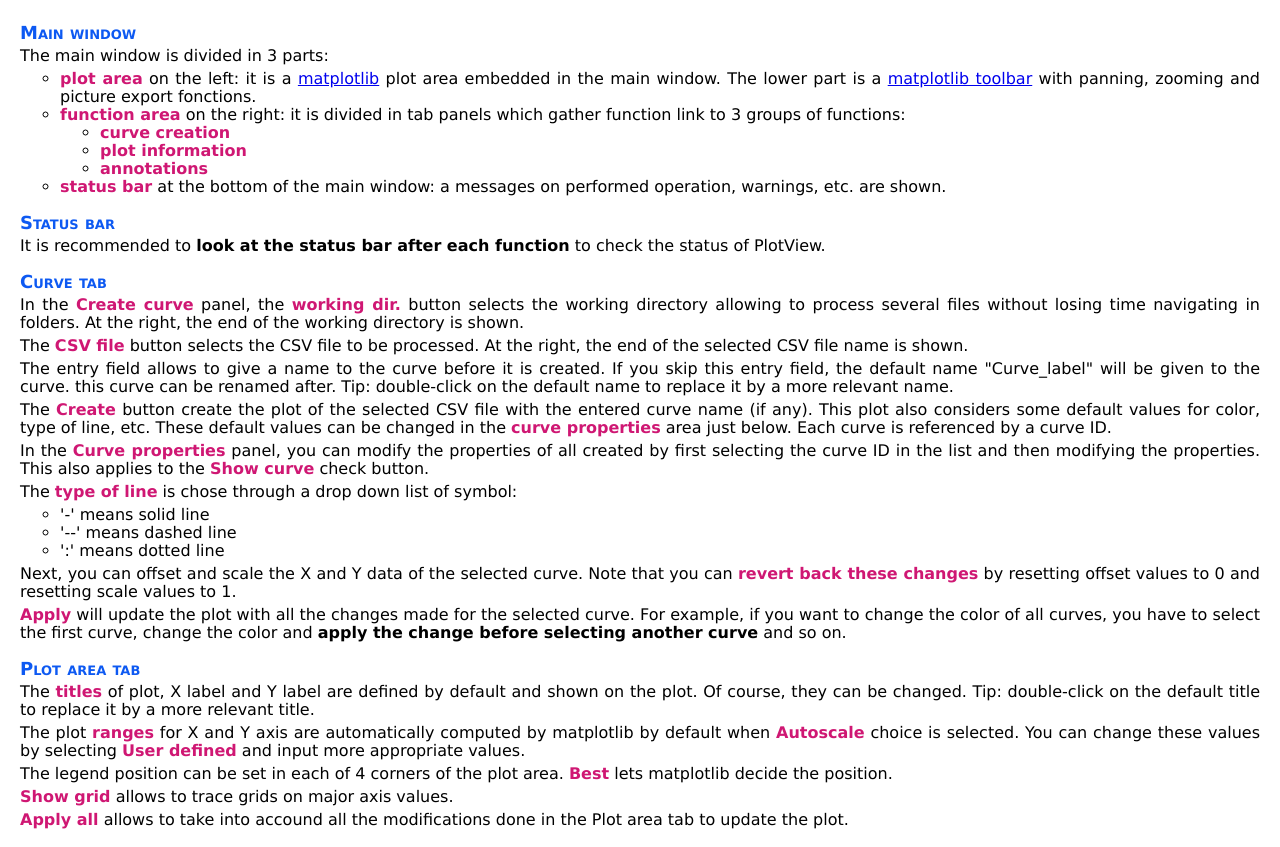
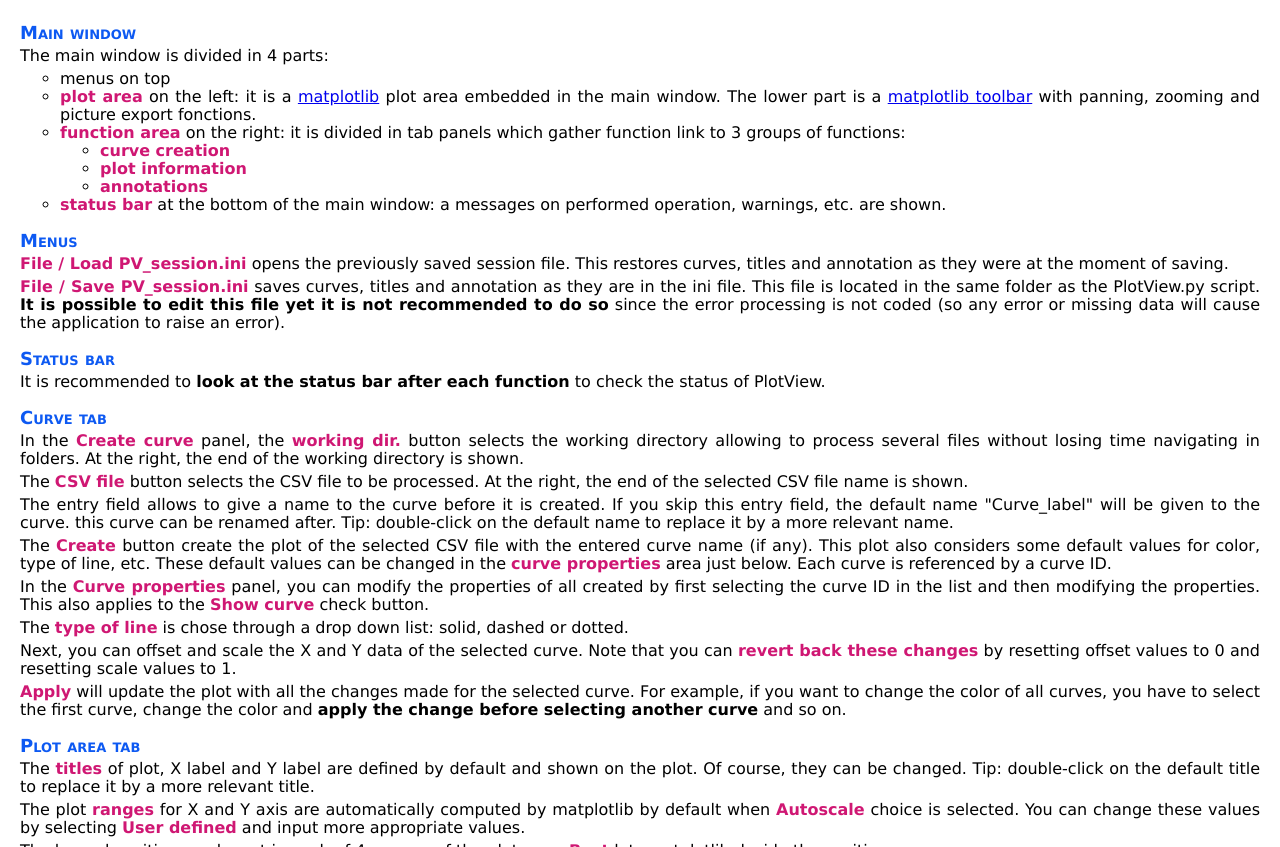
Before and after one commit to fa201/PlotView, a plain HTML site: page help/index.html in a window 1280 px wide. Shown: the part 896-1743 px from the top of the page. Drawn offline with Linux system fonts and the light colour scheme.

Commit message:
Help update after session ini file implemented.

```diff
--- a/help/index.html
+++ b/help/index.html
@@ -39,8 +39,9 @@
         <p><img class="image_l" src="../image/PlotView_example_1.png" title="PlotView main window" alt="PlotView main window"></p>
 
         <h3>Main window</h3>
-        <p>The main window is divided in 3 parts:
+        <p>The main window is divided in 4 parts:
             <ul>
+                <li>menus on top</li>
                 <li><em>plot area</em> on the left: it is a <a href="https://matplotlib.org/" title="matplotlib" target="_blank">matplotlib</a> plot area embedded in the main window. The lower part is a <a href="https://matplotlib.org/3.2.2/users/navigation_toolbar.html#" title="help on matplotlib toolbar" target="_blank">matplotlib toolbar</a> with panning, zooming and picture export fonctions.</li>
                 <li><em>function area</em> on the right: it is divided in tab panels which gather function link to 3 groups of functions:
                 <ul>
@@ -52,6 +53,10 @@
             </ul>
         </p>
 
+        <h3>Menus</h3>
+        <p><em>File / Load PV_session.ini</em> opens the previously saved session file. This restores curves, titles and annotation as they were at the moment of saving.</p>
+        <p><em>File / Save PV_session.ini</em> saves curves, titles and annotation as they are in the ini file. This file is located in the same folder as the PlotView.py script. <strong>It is possible to edit this file yet it is not recommended to do so</strong> since the error processing is not coded (so any error or missing data will cause the application to raise an error).</p>
+
         <h3>Status bar</h3>
         <p>It is recommended to <strong>look at the status bar after each function</strong> to check the status of PlotView.</p>
 
@@ -61,12 +66,7 @@
         <p>The entry field allows to give a name to the curve before it is created. If you skip this entry field, the default name "Curve_label" will be given to the curve. this curve can be renamed after. Tip: double-click on the default name to replace it by a more relevant name.</p>
         <p>The <em>Create</em> button create the plot of the selected CSV file with the entered curve name (if any). This plot also considers some default values for color, type of line, etc. These default values can be changed in the <em>curve properties</em> area just below. Each curve is referenced by a curve ID.</p>
         <p>In the <em>Curve properties</em> panel, you can modify the properties of all created by first selecting the curve ID in the list and then modifying the properties. This also applies to the <em>Show curve</em> check button.</p>
-        <p>The <em>type of line</em> is chose through a drop down list of symbol:
-            <ul>
-                <li>'-' means solid line</li>
-                <li>'--' means dashed line</li>
-                <li>':' means dotted line</li>
-            </ul>
+        <p>The <em>type of line</em> is chose through a drop down list: solid, dashed or dotted.
         </p>
         <p>Next, you can offset and scale the X and Y data of the selected curve. Note that you can <em>revert back these changes</em> by resetting offset values to 0 and resetting scale values to 1.</p>
         <p><em>Apply</em> will update the plot with all the changes made for the selected curve. For example, if you want to change the color of all curves, you have to select the first curve, change the color and <strong>apply the change before selecting another curve</strong> and so on.</p>
```
Also changed, not shown: help/limitations.html (+1 -1 lines), help/repository.html (+1 -0 lines).
